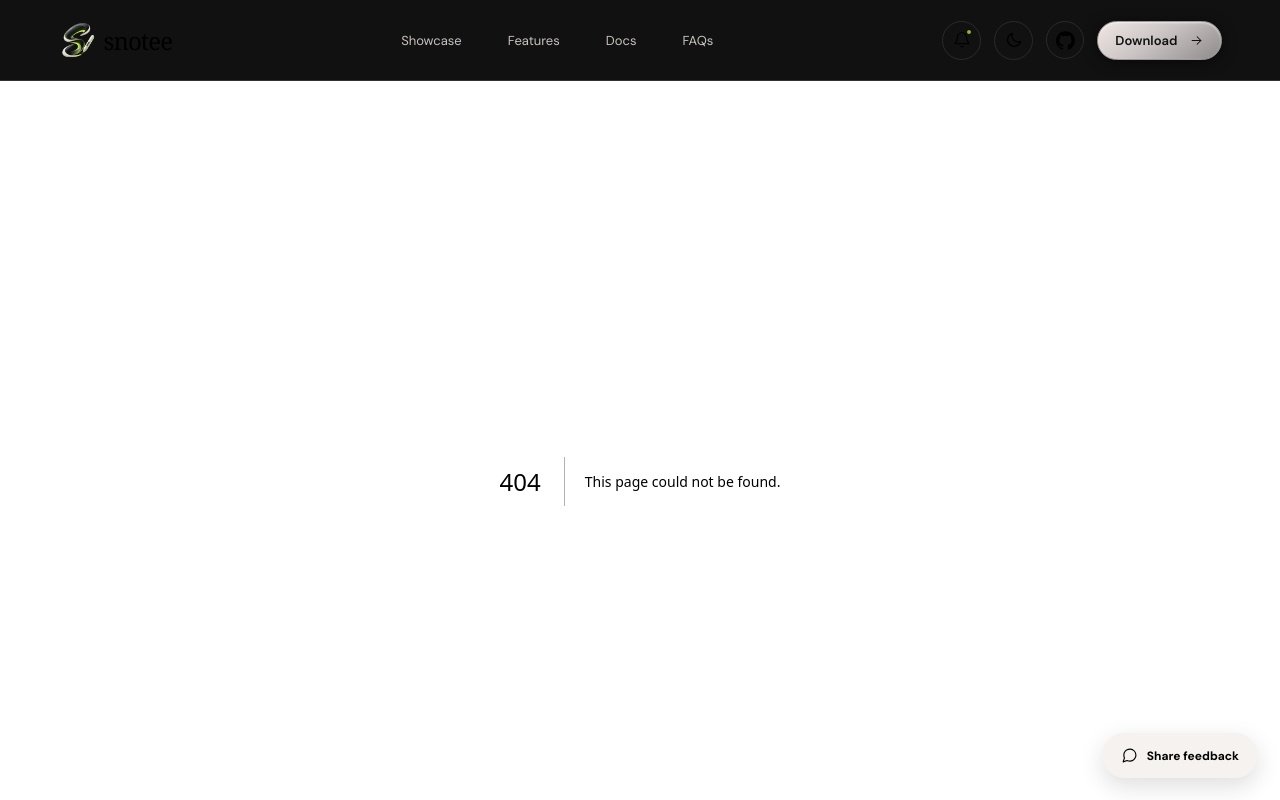
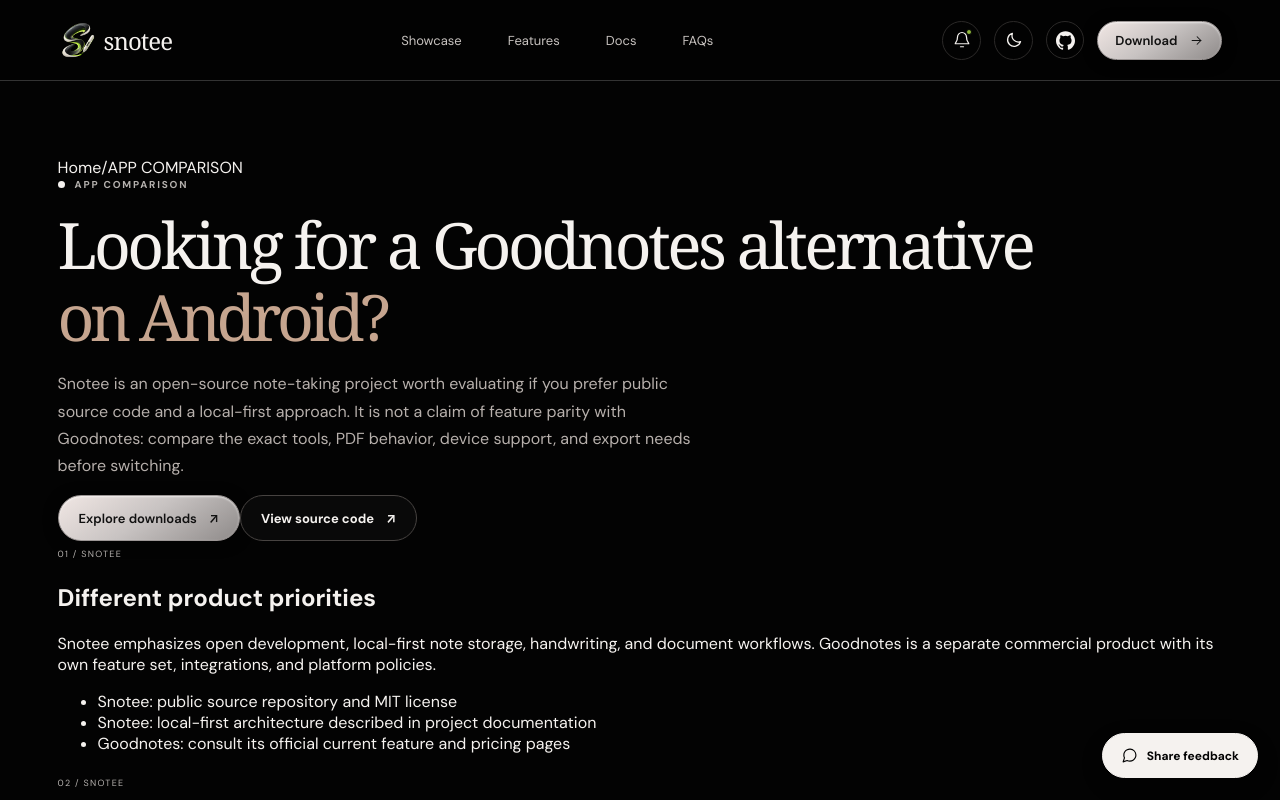
Before and after one commit to shinuXcode/Snote, a Next.js app in the folder website/: page /goodnotes-alternative in a window 1280 px wide. Before the commit this address had no page. Shown: the top 800 px of the page. Built offline with nearby package versions, Linux system fonts and the light colour scheme; a web font is replaced by a local one.

Commit message:
Add useful search landing pages for Snotee

```diff
--- /dev/null
+++ b/website/app/goodnotes-alternative/page.tsx
@@ -0,0 +1,20 @@
+import type { Metadata } from "next";
+import SearchLanding from "../../components/SearchLanding";
+
+export const metadata: Metadata = {
+  title: "Goodnotes Alternative for Android? Compare Snotee",
+  description: "Evaluating a Goodnotes alternative for Android? Compare Snotee's open-source approach, local-first design, handwriting workflows, platform builds, and current limitations.",
+  alternates: { canonical: "https://snotee.vercel.app/goodnotes-alternative" }
+};
+
+export default function GoodnotesAlternativePage() {
+  return <SearchLanding eyebrow="APP COMPARISON" title="Looking for a Goodnotes alternative" accent="on Android?" intro="Snotee is an open-source note-taking project worth evaluating if you prefer public source code and a local-first approach. It is not a claim of feature parity with Goodnotes: compare the exact tools, PDF behavior, device support, and export needs before switching." sections={[
+    { title: "Different product priorities", body: "Snotee emphasizes open development, local-first note storage, handwriting, and document workflows. Goodnotes is a separate commercial product with its own feature set, integrations, and platform policies.", bullets: ["Snotee: public source repository and MIT license", "Snotee: local-first architecture described in project documentation", "Goodnotes: consult its official current feature and pricing pages"] },
+    { title: "Check your must-have features", body: "A serious comparison should test the actual work you do rather than rely on a feature checklist. Try handwriting latency, pen pressure, PDF import, annotation persistence, search, backup, and export on your own device.", bullets: ["Test your stylus and tablet", "Open representative PDFs", "Verify backup and restore before migrating"] },
+    { title: "Try Snotee without guessing", body: "Download the latest published build from the official release page, read its notes, and keep your existing notes untouched until you have tested the workflow end to end.", bullets: ["Check Android APK availability", "Review desktop and iOS signing status", "Compare the current release rather than old screenshots"] }
+  ]} faqs={[
+    { question: "Is Snotee a full Goodnotes replacement?", answer: "No feature-parity claim is made. Snotee is an independent open-source project; compare the current features and test your own workflow before switching." },
+    { question: "Is Snotee available for Android?", answer: "The project targets Android and published releases may include an APK. Check the official download page for the current asset." },
+    { question: "Is Snotee free?", answer: "The project is public and MIT-licensed according to its README. Check the current repository license and release notes." }
+  ]} />;
+}
```
